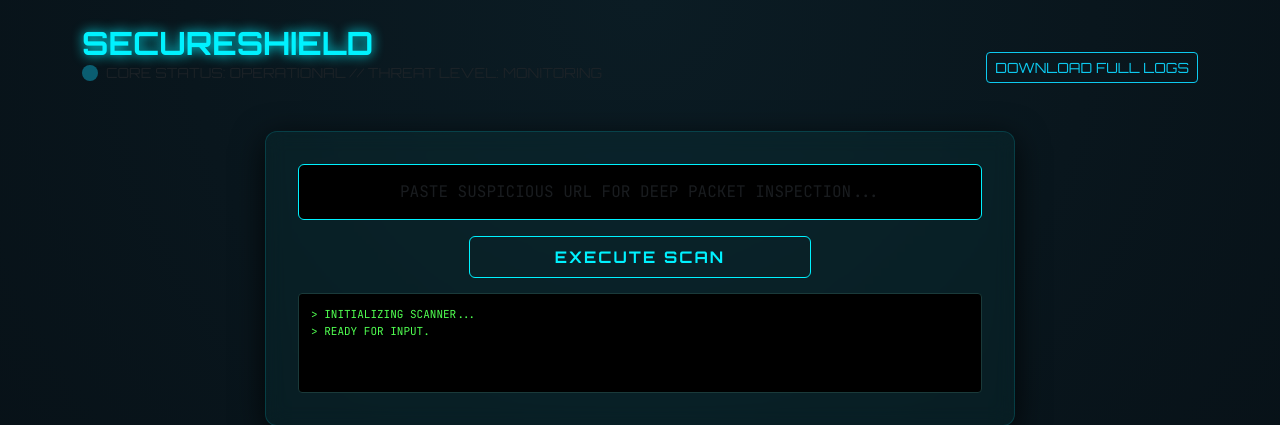
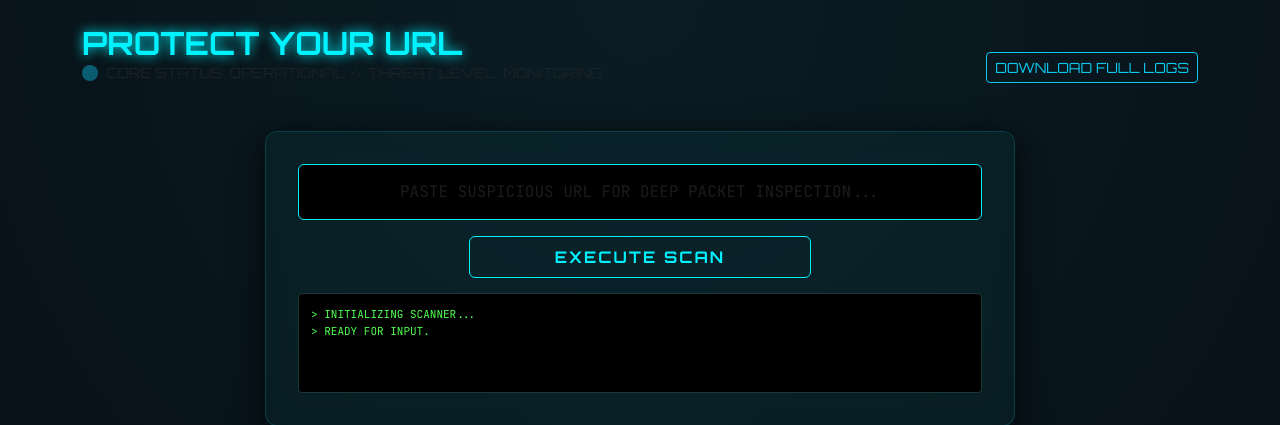
Before and after one commit to weapon167/Secure-shield, a Flask app: page / in a window 1280 px wide. Shown: the top 425 px of the page. Run offline with Flask 3, Linux system fonts and the light colour scheme; data comes from the database, SQL or seed files in the repository; parts of the project's set-up code (start-up, migrations or seed data) failed here and were passed over; some libraries are stand-ins or nearby versions.

Commit message:
change site name

```diff
--- a/templates/index.html
+++ b/templates/index.html
@@ -134,7 +134,7 @@
 
     <header class="d-flex justify-content-between align-items-end mb-5">
         <div>
-            <h2 class="mb-0 fw-bold" style="color: var(--neon-blue); text-shadow: 0 0 12px var(--neon-blue);">SECURESHIELD</h2>
+            <h2 class="mb-0 fw-bold" style="color: var(--neon-blue); text-shadow: 0 0 12px var(--neon-blue);">PROTECT YOUR URL</h2>
             <div class="d-flex align-items-center">
                 <span class="spinner-grow spinner-grow-sm text-info me-2" role="status"></span>
                 <small class="text-muted">CORE STATUS: OPERATIONAL // THREAT LEVEL: MONITORING</small>
```
